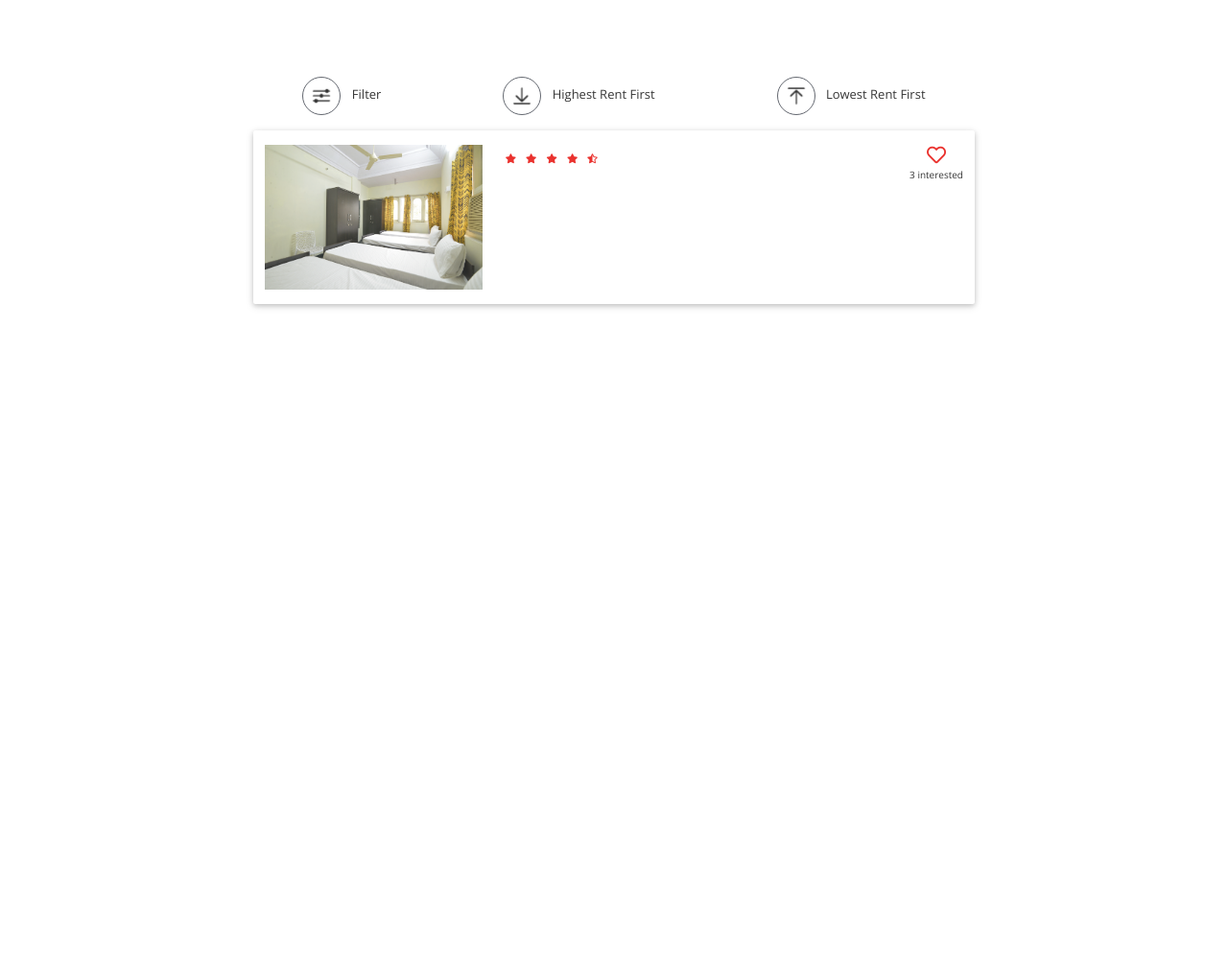
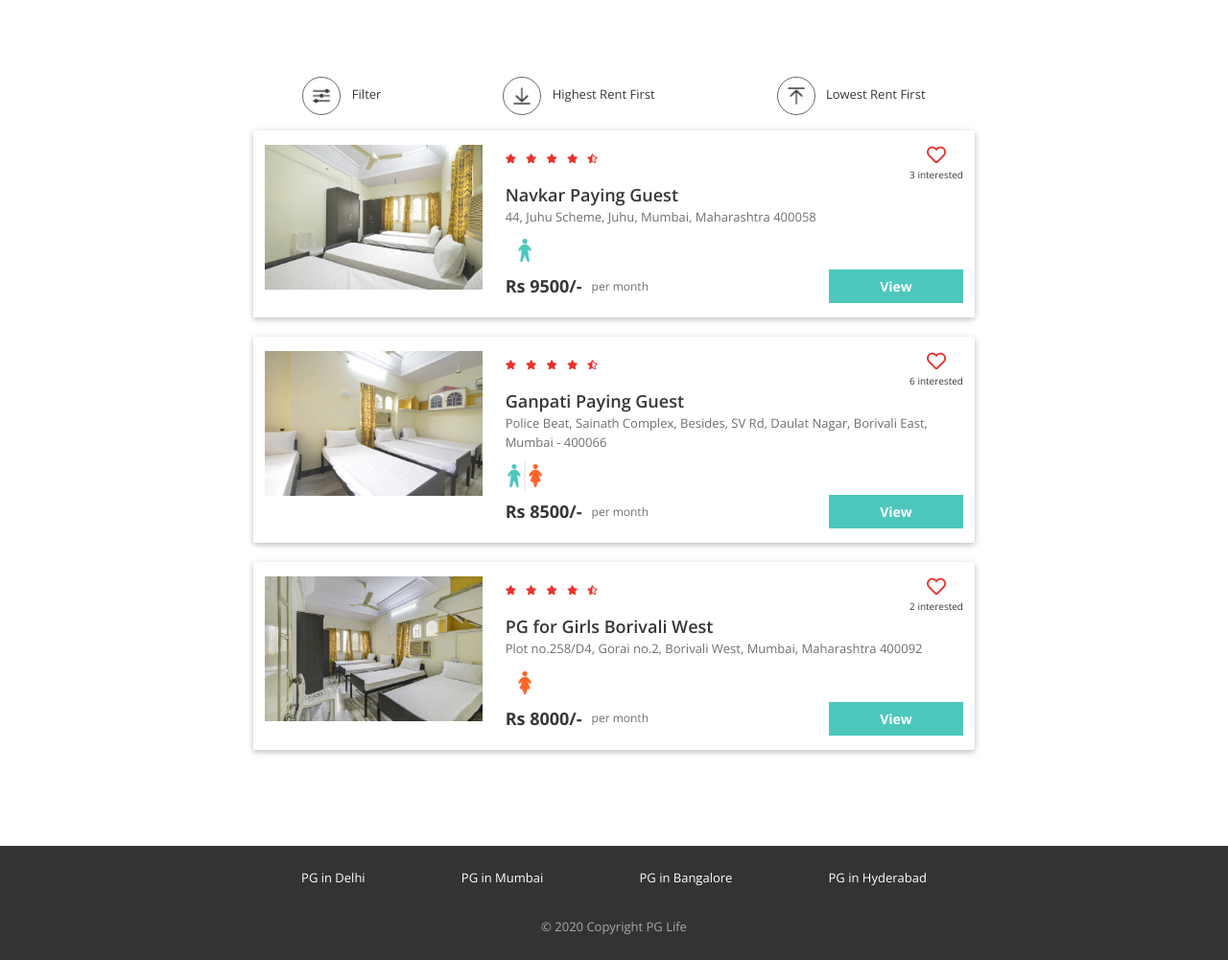
Before and after one commit to AshutoshSingh47/PG_Life, a PHP site: page /PG_List.html in a window 1280 px wide. Shown: the part 102-1103 px from the top of the page at 96% size. Before the commit the page ends 424 px from the top, so only its background shows below. Run offline with PHP 8.4, Linux system fonts and the light colour scheme; some libraries are stand-ins or nearby versions.

Commit message:
changes to PG_List.html

```diff
--- a/PG_List.html
+++ b/PG_List.html
@@ -86,4 +86,249 @@
     				</div>
     			</div>
     			<div class="detail-container">
-    				<div class=""
+    				<div class="property-name">Navkar Paying Guest</div>
+                    <div class="property-address">44, Juhu Scheme, Juhu, Mumbai, Maharashtra 400058</div>
+                    <div class="property-gender">
+                        <img src="img/male.png">
+                    </div>
+                </div>
+                <div class="d-flex g-0">
+                    <div class="rent-container col-6">
+                        <div class="rent">Rs 9500/-</div>
+                        <div class="rent-unit">per month</div>
+                    </div>
+                    <div class="button-container col-6">
+                        <a href="#" class="btn btn-primary custom-color">View</a>
+                    </div>
+                </div>
+            </div>
+        </div>
+
+        <div class="property-card row">
+            <div class="image-container col-md-4">
+                <img src="img/ganpati.jpg"/>
+            </div>
+            <div class="content-container col-md-8">
+                <div class="d-flex g-0 justify-content-between">
+                    <div class="star-container" title="4.5">
+                        <i class ="fas fa-star"></i>
+                        <i class ="fas fa-star"></i>
+                        <i class ="fas fa-star"></i>
+                        <i class ="fas fa-star"></i>
+                        <i class ="fas fa-star-half-alt"></i>
+                    </div>
+                    <div class="interested-container">
+                        <i class="far fa-heart"></i>
+                        <div class="interested-text">6 interested</div>
+                    </div>
+                </div>
+                <div class="detail-container">
+                    <div class="property-name">Ganpati Paying Guest</div>
+                    <div class="property-address">Police Beat, Sainath Complex, Besides, SV Rd, Daulat Nagar, Borivali East, Mumbai - 400066</div>
+                    <div class="property-gender">
+                        <img src="img/unisex.png">
+                    </div>
+                </div>
+                <div class="d-flex g-0">
+                    <div class="rent-container col-6">
+                        <div class="rent">Rs 8500/-</div>
+                        <div class="rent-unit">per month</div>
+                    </div>
+                    <div class="button-container col-6">
+                        <a href="#" class="btn btn-primary custom-color">View</a>
+                    </div>
+                </div>
+            </div>
+        </div>
+
+        <div class="property-card row">
+            <div class="image-container col-md-4">
+                <img src="img/borivali.jpg"/>
+            </div>
+            <div class="content-container col-md-8">
+                <div class="d-flex g-0 justify-content-between">
+                    <div class="star-container" title="4.5">
+                        <i class ="fas fa-star"></i>
+                        <i class ="fas fa-star"></i>
+                        <i class ="fas fa-star"></i>
+                        <i class ="fas fa-star"></i>
+                        <i class ="fas fa-star-half-alt"></i>
+                    </div>
+                    <div class="interested-container">
+                        <i class="far fa-heart"></i>
+                        <div class="interested-text">2 interested</div>
+                    </div>
+                </div>
+                <div class="detail-container">
+                    <div class="property-name">PG for Girls Borivali West</div>
+                    <div class="property-address">Plot no.258/D4, Gorai no.2, Borivali West, Mumbai, Maharashtra 400092</div>
+                    <div class="property-gender">
+                        <img src="img/female.png">
+                    </div>
+                </div>
+                <div class="d-flex g-0">
+                    <div class="rent-container col-6">
+                        <div class="rent">Rs 8000/-</div>
+                        <div class="rent-unit">per month</div>
+                    </div>
+                    <div class="button-container col-6">
+                        <a href="#" class="btn btn-primary custom-color">View</a>
+                    </div>
+                </div>
+            </div>
+        </div>
+    </div>
+
+    <div class="modal fade" id="signup-modal" tabindex="-1" role="dialog" aria-labelledby="signup-heading" aria-hidden="true">
+        <div class="modal-dialog" role="document">
+            <div class="modal-content">
+                <div class="modal-header">
+                    <h5 class="modal-title" id="signup-heading">Signup with PGLife</h5>
+                    <button type="button" class="close" data-dismiss="modal" aria-label="Close">
+                        <span aria-hidden="true">&times;</span>
+                    </button>
+                </div>
+
+                <div class="modal-body">
+                    <form id="signup-form" class="form" role="form">
+                        <div class="input-group form-group">
+                            <div class="input-group-prepend">
+                                <span class="input-group-text">
+                                    <i class="fas fa-user"></i>
+                                </span>
+                            </div>
+                            <input type="text" class="form-control" name="full_name" placeholder="Full Name" maxlength="30" required>
+                        </div>
+
+                        <div class="input-group form-group">
+                            <div class="input-group-prepend">
+                                <span class="input-group-text">
+                                    <i class="fas fa-phone-alt"></i>
+                                </span>
+                            </div>
+                            <input type="text" class="form-control" name="phone" placeholder="Phone Number" maxlength="10" minlength="10" required>
+                        </div>
+
+                        <div class="input-group form-group">
+                            <div class="input-group-prepend">
+                                <span class="input-group-text">
+                                    <i class="fas fa-envelope"></i>
+                                </span>
+                            </div>
+                            <input type="email" class="form-control" name="email" placeholder="Email" required>
+                        </div>
+
+                        <div class="input-group form-group">
+                            <div class="input-group-prepend">
+                                <span class="input-group-text">
+                                    <i class="fas fa-lock"></i>
+                                </span>
+                            </div>
+                            <input type="password" class="form-control" name="password" placeholder="Password" minlength="6" required>
+                        </div>
+
+                        <div class="input-group form-group">
+                            <div class="input-group-prepend">
+                                <span class="input-group-text">
+                                    <i class="fas fa-university"></i>
+                                </span>
+                            </div>
+                            <input type="text" class="form-control" name="college_name" placeholder="College Name" maxlength="150" required>
+                        </div>
+
+                        <div class="form-group">
+                            <span>I'm a</span>
+                            <input type="radio" class="ml-3" id="gender-male" name="gender" value="male" /> Male
+                            <label for="gender-male">
+                            </label>
+                            <input type="radio" class="ml-3" id="gender-female" name="gender" value="female" />
+                            <label for="gender-female">
+                                Female
+                            </label>
+                        </div>
+
+                        <div class="form-group">
+                            <button type="submit" class="btn btn-block btn-primary">Create Account</button>
+                        </div>
+                    </form>
+                </div>
+
+                <div class="modal-footer">
+                    <span>Already have an account?
+                        <a href="#" data-dismiss="modal" data-toggle="modal" data-target="#login-modal">Login</a>
+                    </span>
+                </div>
+            </div>
+        </div>
+    </div>
+
+    <div class="modal fade" id="login-modal" tabindex="-1" role="dialog" aria-labelledby="login-heading" aria-hidden="true">
+        <div class="modal-dialog modal-dialog-centered" role="document">
+            <div class="modal-content">
+                <div class="modal-header">
+                    <h5 class="modal-title" id="login-heading">Login with PGLife</h5>
+                    <button type="button" class="close" data-dismiss="modal" aria-label="Close">
+                        <span aria-hidden="true">&times;</span>
+                    </button>
+                </div>
+
+                <div class="modal-body">
+                    <form id="login-form" class="form" role="form">
+                        <div class="input-group form-group">
+                            <div class="input-group-prepend">
+                                <span class="input-group-text">
+                                    <i class="fas fa-user"></i>
+                                </span>
+                            </div>
+                            <input type="email" class="form-control" name="email" placeholder="Email" required>
+                        </div>
+
+                        <div class="input-group form-group">
+                            <div class="input-group-prepend">
+                                <span class="input-group-text">
+                                    <i class="fas fa-lock"></i>
+                                </span>
+                            </div>
+                            <input type="password" class="form-control" name="password" placeholder="Password" minlength="6" required>
+                        </div>
+
+                        <div class="form-group">
+                            <button type="submit" class="btn btn-block btn-primary">Login</button>
+                        </div>
+                    </form>
+                </div>
+
+                <div class="modal-footer">
+                    <span>
+                        <a href="#" data-dismiss="modal" data-toggle="modal" data-target="#signup-modal">Click here</a>
+                        to register a new account
+                    </span>
+                </div>
+            </div>
+        </div>
+    </div>
+
+    <div class="footer">
+        <div class="page-container footer-container">
+            <div class="footer-cities">
+                <div class="footer-city">
+                    <a href="PG_List.html">PG in Delhi</a>
+                </div>
+                <div class="footer-city">
+                    <a href="PG_List.html">PG in Mumbai</a>
+                </div>
+                <div class="footer-city">
+                    <a href="PG_List.html">PG in Bangalore</a>
+                </div>
+                <div class="footer-city">
+                    <a href="PG_List.html">PG in Hyderabad</a>
+                </div>
+            </div>
+            <div class="footer-copyright">© 2020 Copyright PG Life </div>
+        </div>
+    </div>
+
+    <script type="text/javascript" src="js/jquery.js"></script>
+    <script type="text/javascript" src="js/bootstrap.min.js"></script>
+</body>
+</html>
--- a/css/PG_List_style.css
+++ b/css/PG_List_style.css
@@ -70,3 +70,51 @@
 .page-container {
     padding: 64px 24px;
 }
+
+.property-name{
+    font-size: 18px;
+    font-weight:600 ;
+}
+
+.property-address{
+    font-size: 13px;
+    color: #6f6f6f;
+   padding-bottom: 5px;
+}
+
+.image-container {
+    text-align: center;
+}
+
+.property-gender img{
+    width: 100%;
+    max-width:40px ;
+}
+
+.rent-container{
+    display: flex;
+    align-items: center;
+}
+
+.rent {
+    font-size: 18px;
+    font-weight: bold;
+    padding-right: 10px;
+}
+
+.rent-unit {
+    color: #6f6f6f;
+    font-size: 12px;
+}
+
+.button-container .btn {
+    font-size: 14px;
+    border-radius: 0px;
+    width: 140px;
+    float: right;
+}
+
+.custom-color{
+    background-color: #4dc7bc;
+    border-color: #4dc7bc;;
+}
```
Also changed, not shown: img/female.png (added), img/male.png (added), img/unisex.png (added).
